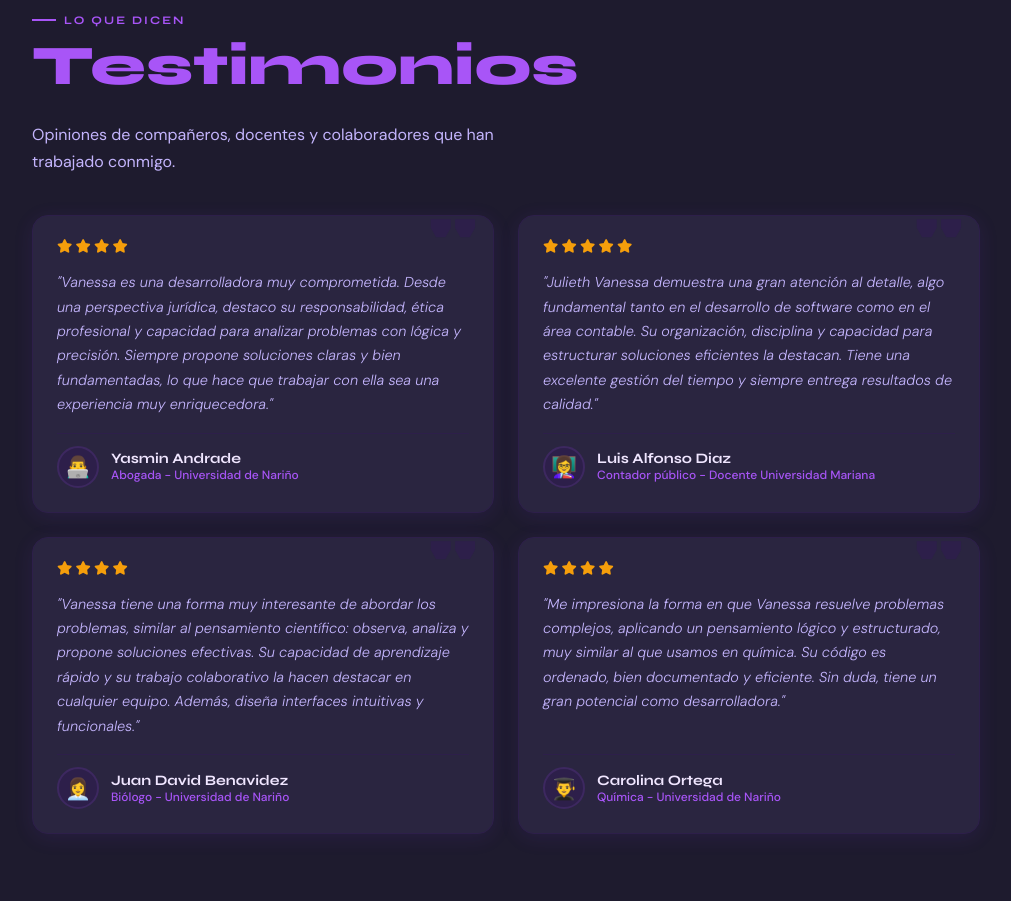
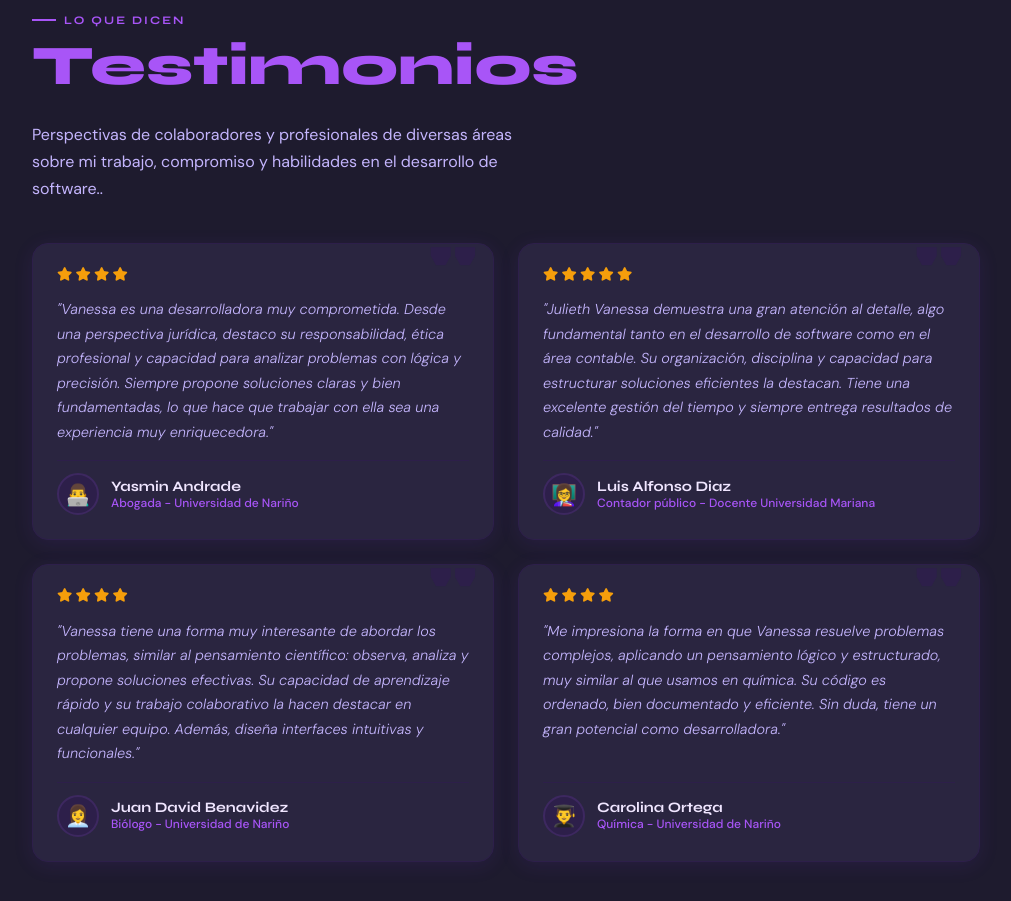
Before and after one commit to vanessaucc/Portafolio-julieth, a Next.js app: page / in a window 1280 px wide. Shown: the part 3700-4601 px from the top of the page, without its empty margins (236-1247 px from the left). Built offline with nearby package versions, Linux system fonts and the light colour scheme.

Commit message:
arreglos

```diff
--- a/components/Testimonials.js
+++ b/components/Testimonials.js
@@ -38,7 +38,7 @@ export default function Testimonials() {
       <span className="section-tag">Lo que dicen</span>
       <h2 className="section-title"><span>Testimonios</span></h2>
       <p className={styles.intro}>
-        Opiniones de compañeros, docentes y colaboradores que han trabajado conmigo.
+        Perspectivas de colaboradores y profesionales de diversas áreas sobre mi trabajo, compromiso y habilidades en el desarrollo de software..
       </p>
 
       <div className={styles.grid}>
```
